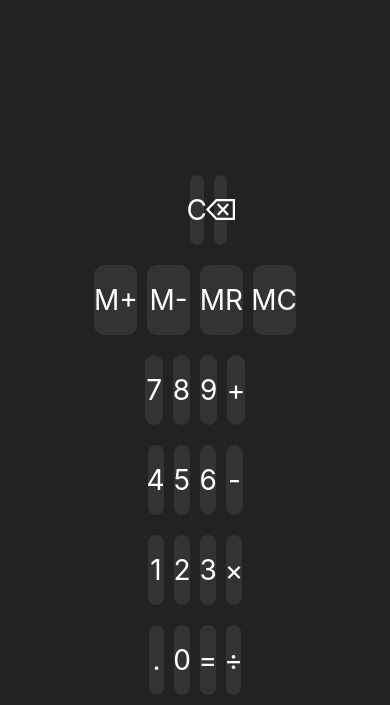
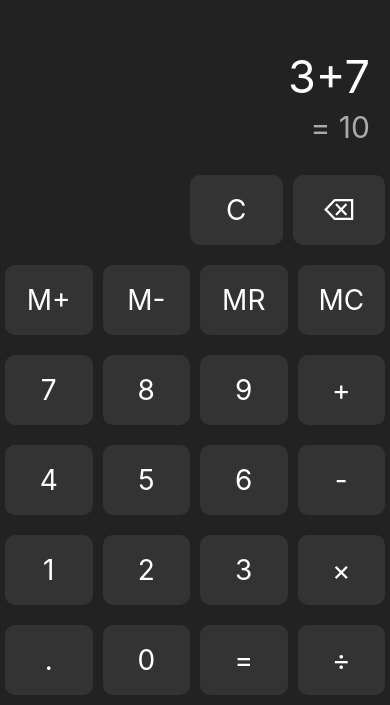
Before and after one commit to vannucchichristian/Calcolatrice, a React Native app: screen / in a window 390 px wide. Shown: the part 139-844 px from the top of the page. Built offline with nearby package versions, Linux system fonts and the light colour scheme.

Commit message:
Creato display di base

```diff
--- a/App.js
+++ b/App.js
@@ -18,6 +18,7 @@ const buttonLayout = [
 export default function App() {
   return (
     <View style={styles.buttonContainer}>
+      <Display input={"3+7"} output={"= 10"} />
       {buttonLayout.map((row, rowIndex) => (
         <View key={rowIndex} style={styles.row}>
           {row.map((btn, index) => {
--- a/components/Display.js
+++ b/components/Display.js
@@ -2,6 +2,11 @@ import React from 'react';
 import { View, Text } from 'react-native';
 import styles from '../styles/style';
 
-export default function Display() {
-    return null;
+export default function Display({ input, output }) {
+    return (
+        <View style={styles.display}>
+            <Text style={styles.inputText}>{input}</Text>
+            <Text style={styles.outputText}>{output}</Text>
+        </View>
+    );
 };
--- a/styles/style.js
+++ b/styles/style.js
@@ -3,13 +3,15 @@ import { StyleSheet } from 'react-native';
 // Costanti per i colori
 const bgColor = "#222";
 const buttonBgColor = "#333";
-const buttonTextColor = "#fff";
+const textColors = {
+    classic: "#fff",
+    output: "#aaa",
+};
 
 const styles = StyleSheet.create({
     buttonContainer: {
         flex: 1,
         backgroundColor: bgColor,
-        alignItems: 'center',
         justifyContent: 'flex-end',
     },
     row: {
@@ -27,12 +29,25 @@ const styles = StyleSheet.create({
         alignItems: 'center',
     },
     buttonText: {
-      color: buttonTextColor,
+      color: textColors["classic"],
       fontSize: 28,
     },
     buttonEmpty: {
       flex: 1,
     },
+    inputText: {
+        color: textColors["classic"],
+        fontSize: 45,
+    },
+    outputText: {
+        color: textColors["output"],
+        fontSize: 30,
+        marginTop: 5,
+    },
+    display: {
+        padding: 20,
+        alignItems: 'flex-end',
+    }
 });
 
 export default styles;
```
